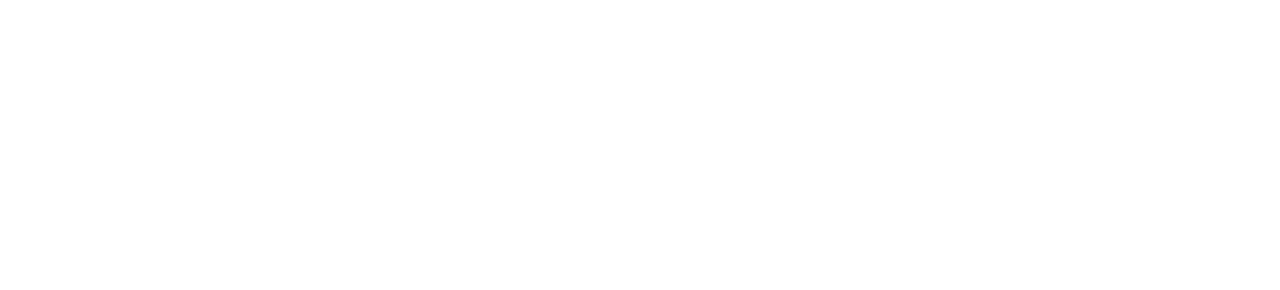
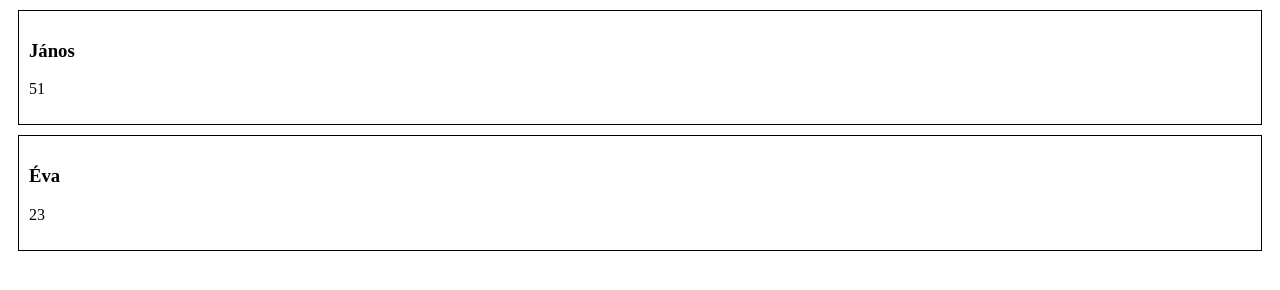
Before and after one commit to Wendesday36/osztalyok, a plain HTML site: page index.html in a window 1280 px wide. Drawn offline with nearby package versions, Linux system fonts and the light colour scheme.

Commit message:
kattintas

```diff
--- a/Szereplo.js
+++ b/Szereplo.js
@@ -1,16 +1,38 @@
 class Szereplo {
-    #szuletesinev//privát adattag
-  constructor(nev,szul_ev) {
+  #szuletesinev; //privát adattag
+  constructor(nev, szul_ev,szuloElem) {
     //this. aktualis példányra mutat
-    this.nev=nev
-    this.#szuletesinev=nev
-    this.szul_ev=szul_ev
+    this.nev = nev;
+    this.#szuletesinev = nev;
+    this.szul_ev = szul_ev;
+    this.hanyEves=this.kor()
+
+    //adatok megjelenitese a html oldalon
+    szuloElem.append(`<div class="szereplo">
+            <h3>${this.nev}</h3>
+            <p>${this.hanyEves}</p>
+    </div>`)
+    //minden olyan adattaghoz kell egy adattagot rendelni amivel kesobb foglalkozni akarunk
+    this.szereploElem=$(".szereplo:last-child")
+    //rakattintok az aktualis div-re
+    console.log(this.szereploElem)
+    this.szereploElem.on("click",function(){
+        //function esetén a this az esemény kiválto elemre mutat
+        console.log(this.nev)
+    })
   }
-  getSzuletesinev(){
+  getSzuletesinev() {
     return this.#szuletesinev;
   }
-  setSzueltesinev(){
-    this.#szuletesinev=ujnev
+  setSzueltesinev(ujnev) {
+    //csak nagy betuvel kezdodhet,nem tartalmazhat szamokat
+    this.#szuletesinev = ujnev;
+  }
+  kor() {
+    const d = new Date();
+    let year = d.getFullYear();
+    let evekSzama = year-this.szul_ev;
+    return evekSzama;
   }
 }
 export default Szereplo;
--- a/index.html
+++ b/index.html
@@ -7,6 +7,14 @@
     <title>Berta Zoé Anna</title>
     <script src="https://ajax.googleapis.com/ajax/libs/jquery/3.6.4/jquery.min.js"></script>
     <script src="main.js" type="module"></script>
+    <style>
+        .szereplo{
+            border: 1px solid black;
+            margin: 10px;
+            cursor: grab;
+            padding: 10px;
+        }
+    </style>
   </head>
   <body>
     <div class="tarolo"></div>
--- a/main.js
+++ b/main.js
@@ -2,12 +2,18 @@ import Szereplo from "./Szereplo.js";
 
 $(function () {
   //példányositjuk
-  const szereplo1 = new Szereplo("János", 1972);
-  console.log(szereplo1);
+  const szuloElem = $(".tarolo");
+  const szereplo1 = new Szereplo("János", 1972,szuloElem);
+  const szereplo2 = new Szereplo("Éva", 2000,szuloElem);
+ /*  console.log(szereplo1); */
+
+
   szereplo1.jegy = 12;
-  console.log(szereplo1);
+ /*  console.log(szereplo1); */
   szereplo1.nev = "Béla";
-  console.log(szereplo1);
+  /* console.log(szereplo1); */
   //szereplo1.#szuletesinev="Béla" nem tudod változtatni mert privát
-  console.log(szereplo1.getSzuletesNev)
+  /* console.log(szereplo1.getSzuletesinev());
+  console.log(szereplo1.kor()); */
+
 });
```
